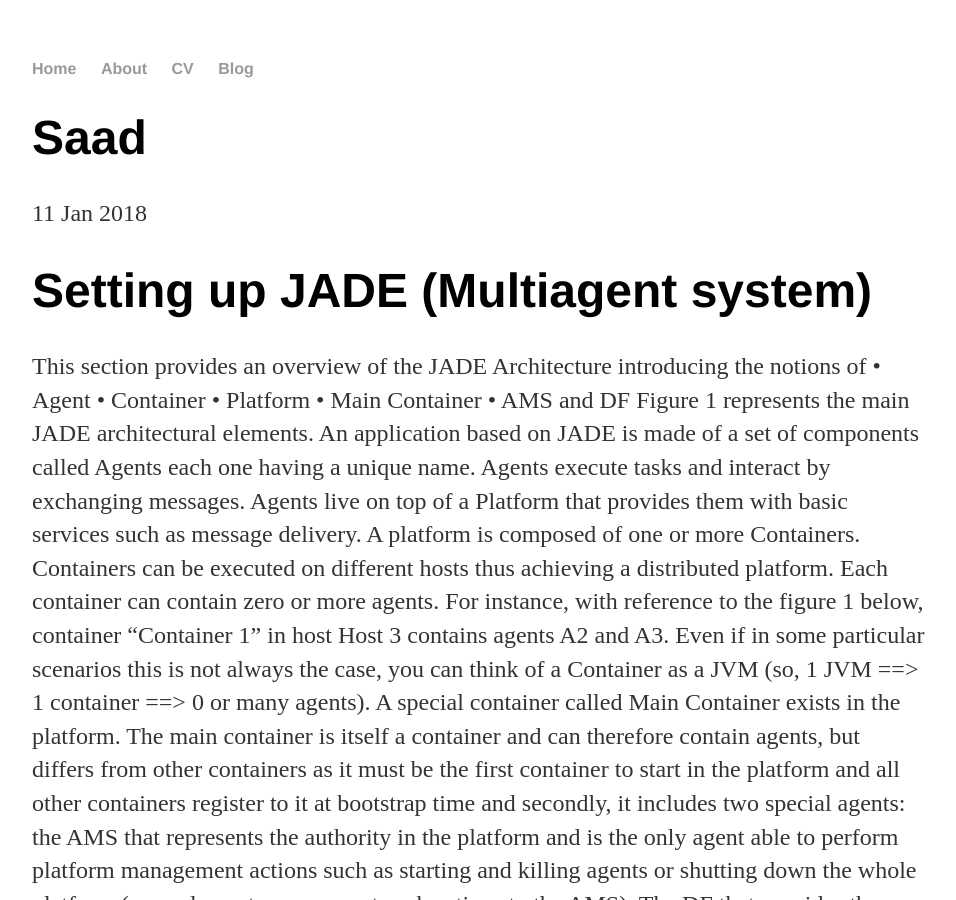
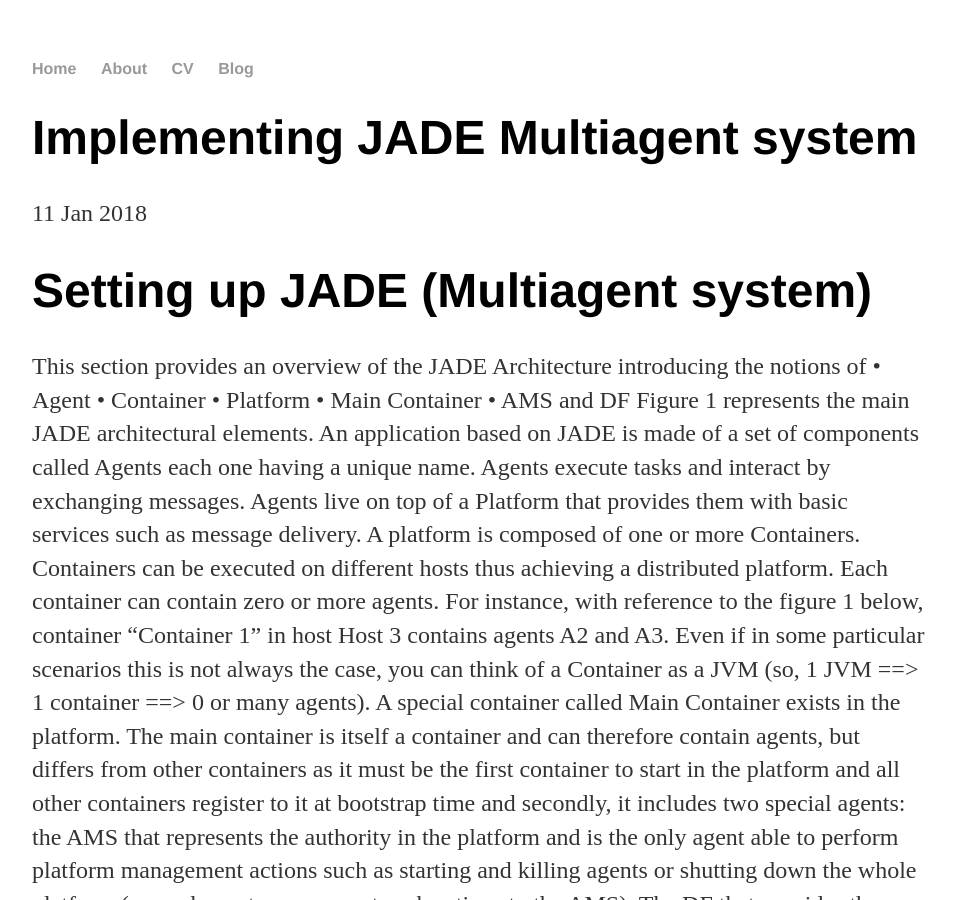
Before and after one commit to msaadsadiq/msaadsadiq.github.io, a Jekyll site: the page built from _posts/2018-01-11-saad.md, in a window 1280 px wide and 900 px high. Shown: the whole window, without its empty margins (160-1116 px from the left). Built offline with Jekyll 4.4.1, drawn with Linux system fonts in a browser that asks for light colours; our own code applies the rules of GitHub Pages for plain Markdown files.

Commit message:
Update 2018-01-11-saad.md

```diff
--- a/_posts/2018-01-11-saad.md
+++ b/_posts/2018-01-11-saad.md
@@ -1,3 +1,10 @@
+---
+layout: post
+title: "Implementing JADE Multiagent system"
+date: 2018-01-11
+---
+
+
 # Setting up JADE (Multiagent system)
 
 This section provides an overview of the JADE Architecture introducing the notions of
```
